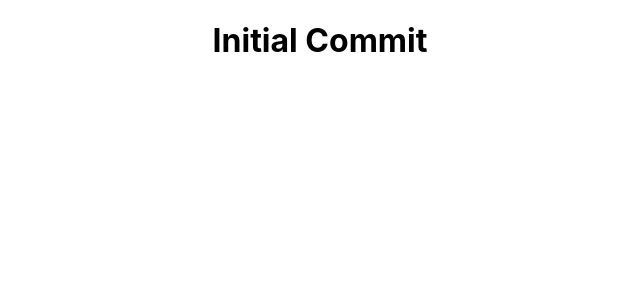
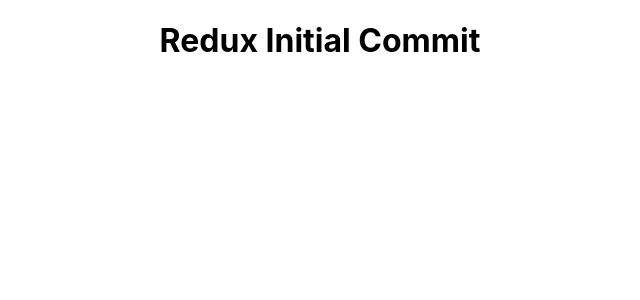
Before and after one commit to juan-carlos-aguilar/guia-definitiva, a React (Vite) app: page / in a window 1280 px wide. Shown: the top 300 px of the page, without its empty margins (320-960 px from the left). Built offline with nearby package versions, Linux system fonts and the light colour scheme.

Commit message:
Redux section Initial commit

```diff
--- a/index.html
+++ b/index.html
@@ -4,7 +4,7 @@
     <meta charset="UTF-8" />
     <link rel="icon" type="image/svg+xml" href="/src/favicon.svg" />
     <meta name="viewport" content="width=device-width, initial-scale=1.0" />
-    <title>Cart Project</title>
+    <title>Redux</title>
   </head>
   <body>
     <div id="root"></div>
--- a/src/App.tsx
+++ b/src/App.tsx
@@ -5,7 +5,7 @@
   render() {
     return (
       <div className="App">
-        <h1>Initial Commit</h1>
+        <h1>Redux Initial Commit</h1>
       </div>
     )
   }
```
